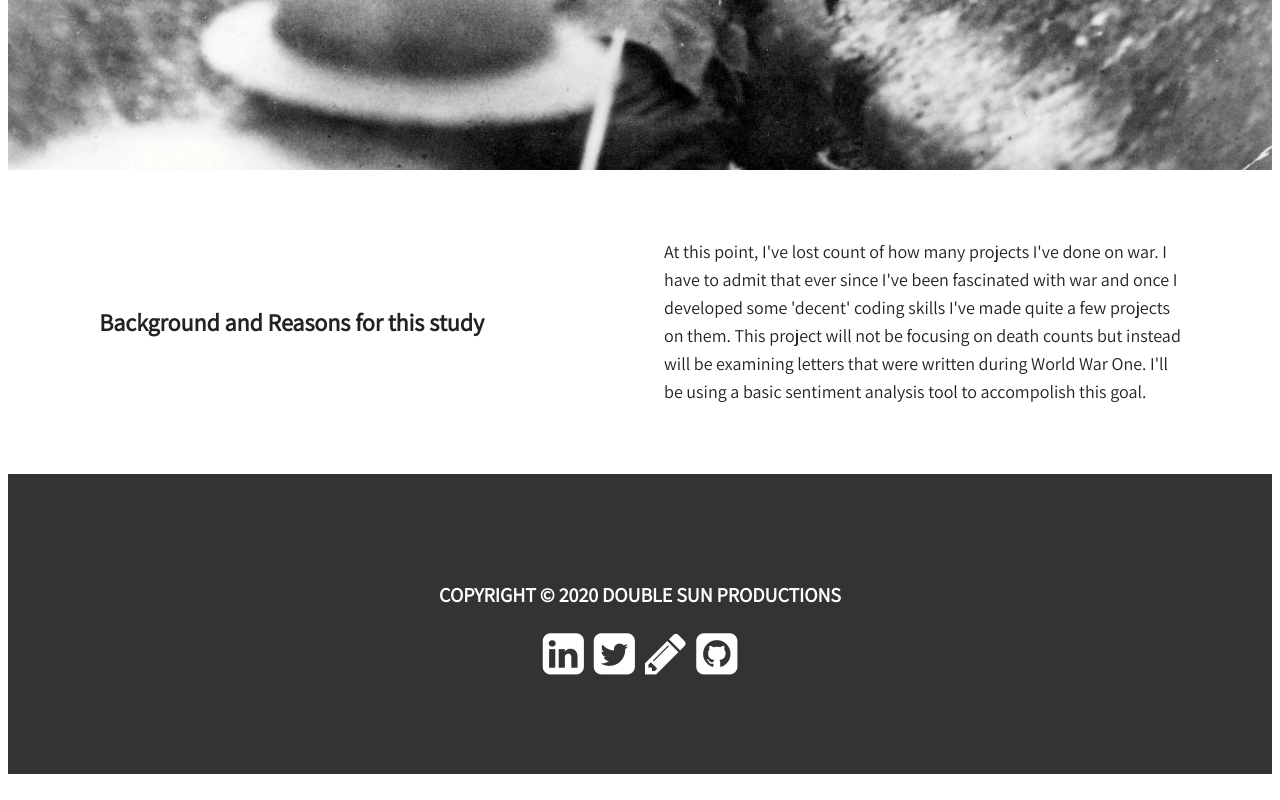
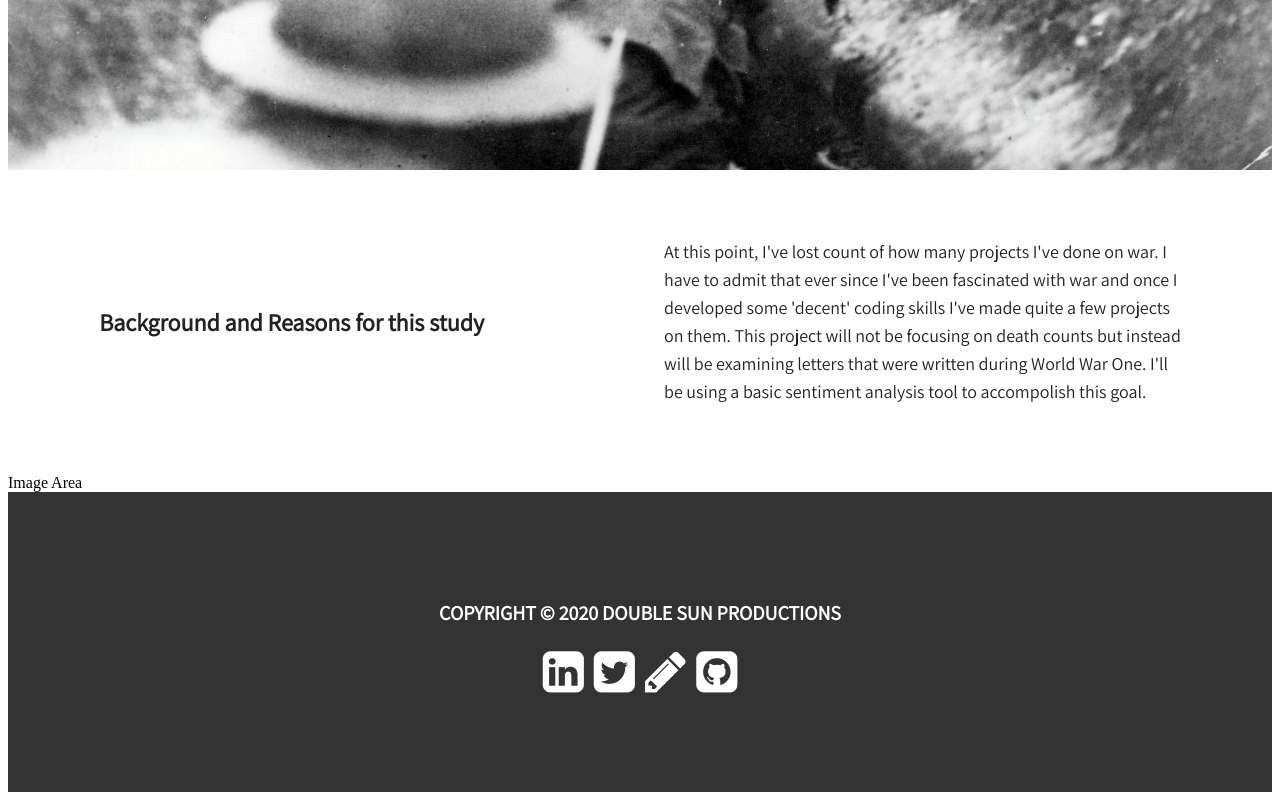
Before and after one commit to ravenusmc/world_one_letters, a Vue app in the folder client/: page / in a window 1280 px wide. Shown: the part 538-1338 px from the top of the page. Built offline with nearby package versions, Linux system fonts and the light colour scheme.

Commit message:
started work on new component

```diff
--- /dev/null
+++ b/client/src/components/home/ImageArea.vue
@@ -0,0 +1,14 @@
+<template>
+  <div>
+    Image Area
+  </div>
+</template>
+
+<script>
+export default {
+  name: "ImageArea",
+}
+</script>
+
+<style scoped>
+</style>
--- a/client/src/views/Home.vue
+++ b/client/src/views/Home.vue
@@ -2,6 +2,7 @@
   <div>
     <Header/>
     <Background />
+    <ImageArea />
     <Footer/>
   </div>
 </template>
@@ -11,12 +12,14 @@
 import Header from '@/components/generic/Header.vue';
 import Footer from '@/components/generic/Footer.vue';
 import Background from '@/components/home/Background.vue';
+import ImageArea from '@/components/home/ImageArea.vue';
 
 export default {
   name: 'Home',
   components: {
     Header,
     Background,
+    ImageArea,
     Footer,
   }
 }
```
